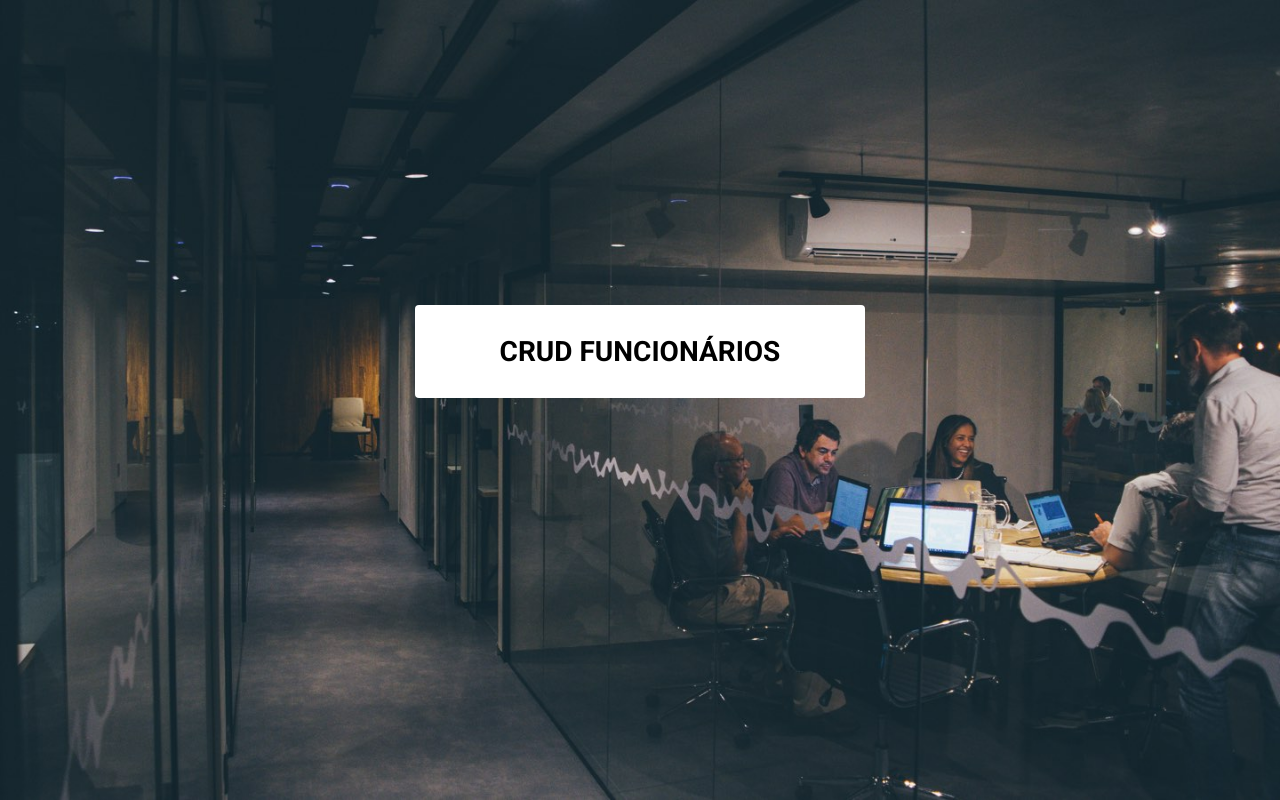
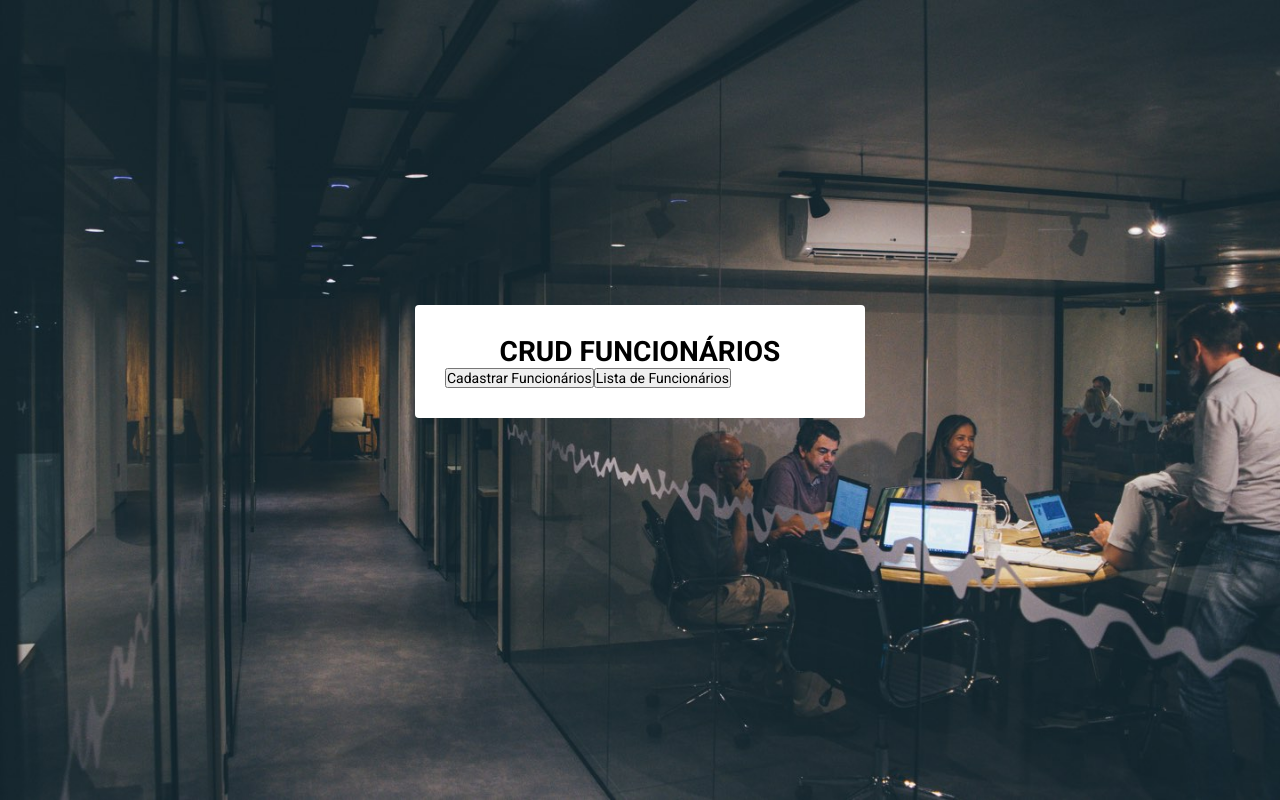
Before and after one commit to Alexddsilva/api-crud-frontend, a React (Create React App) app: page / in a window 1280 px wide. Built offline with nearby package versions, Linux system fonts and the light colour scheme.

Commit message:
style.css no home

```diff
--- a/src/pages/Home/index.js
+++ b/src/pages/Home/index.js
@@ -1,7 +1,14 @@
 import React from 'react';
 import './style.css';
 
-export default function Home(){
+export default function Home({ history }){
 
-  return <h1>CRUD FUNCIONÁRIOS</h1>
+  return (
+    <div className="home">
+      <h1>CRUD FUNCIONÁRIOS</h1>
+      <button className="btn_cadastrar" onClick={() => history.push('/api/funcionarios')}>Cadastrar Funcionários</button>
+      <button className="btn_listar" onClick={() => history.push('/api/listagem')}>Lista de Funcionários</button>
+    </div>
+
+  )
 }
```
